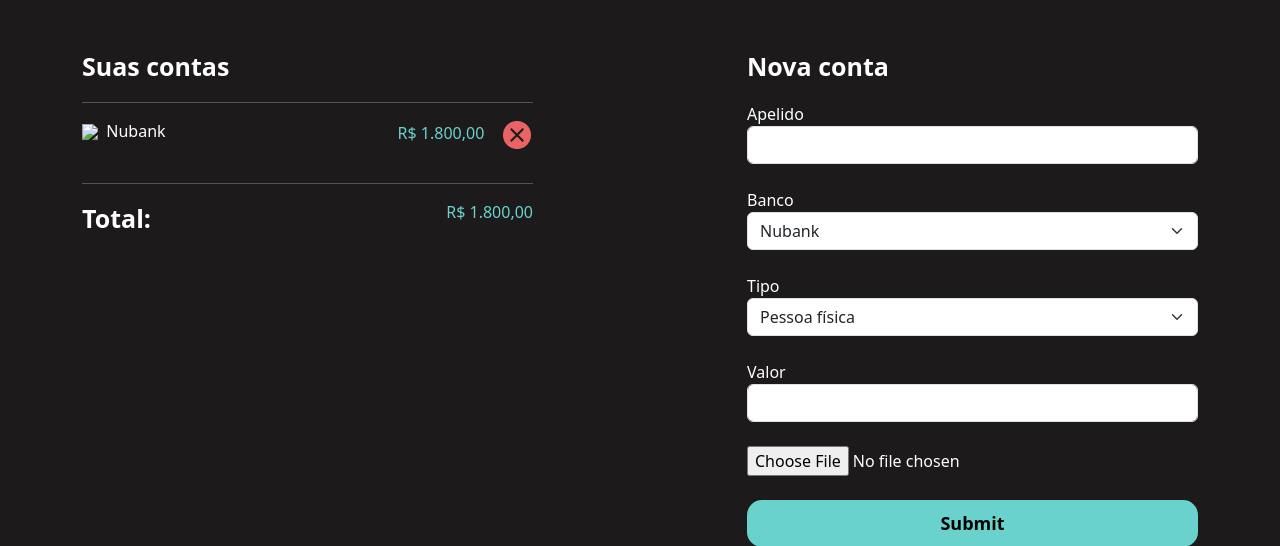
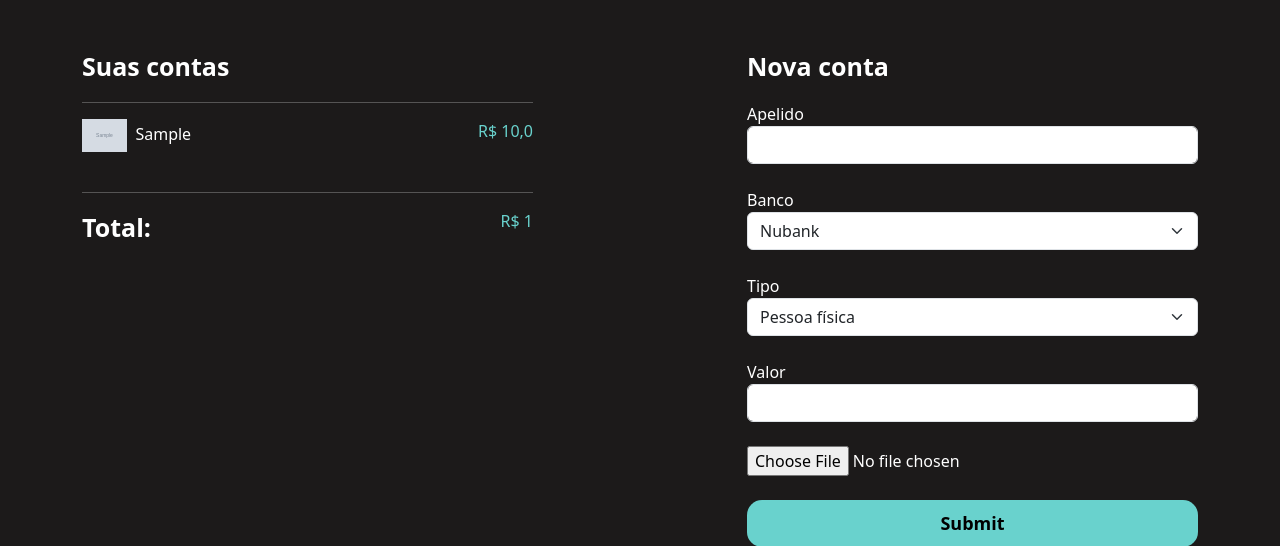
Before and after one commit to devcodecampos/finance, a Django app: template perfil/templates/gerenciar.html in a window 1280 px wide. Shown: the part 56-602 px from the top of the page. Run offline with Django 4.2, Linux system fonts and the light colour scheme; tables that the repository leaves empty hold one stand-in row (values such as "Sample post"); the template is opened without the code that fills it: values that come from a table or form of the project are taken from there, most other values are stand-ins (such as "Sample title", 1, 10 or a date in 2020); grey boxes marked "Sample" are stand-in pictures.

Commit message:
feat: add account listing

```diff
--- a/perfil/templates/gerenciar.html
+++ b/perfil/templates/gerenciar.html
@@ -23,20 +23,19 @@
 
                 <div class="contas">
 
-
+                    {% for conta in contas %}
                         <div class="lista-contas-main">
-                            <span><img width="10%" src="#">&nbsp&nbspNubank</span>
-
-                            <span class="total-conta positivo ">R$ 1.800,00&nbsp&nbsp&nbsp <a href="#"><img src="{% static 'perfil/img/exit.png' %}"></a></span>
+                            <span><img width="10%" src="{{conta.icone.url}}">&nbsp&nbsp{{conta}}</span>
+                            <span class="total-conta positivo ">R$ {{conta.valor}}</span>
                         </div>
                         <br>
-
+                    {% endfor %}
 
                 </div>
 
                 <hr>
                 <span class="fonte-destaque">Total:</span>
-                <span class="positivo total-conta font-destaque">R$ 1.800,00</span>
+                <span class="positivo total-conta font-destaque">R$ {{total_contas}}</span>
             </div>
 
             <div class="col-md-2"></div>
```
Also changed, not shown: perfil/views.py (+6 -1 lines).
